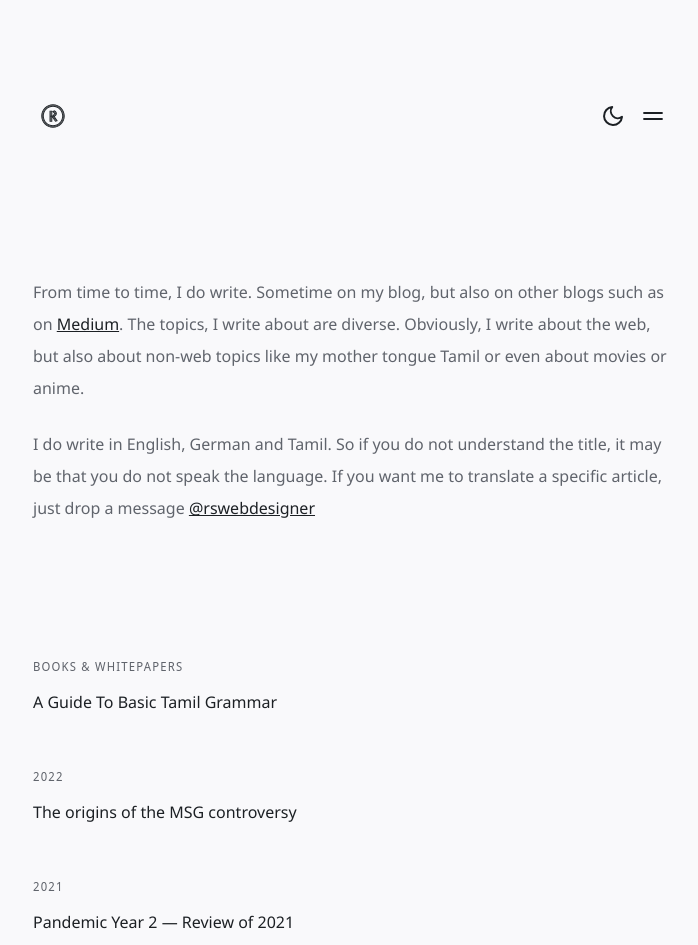
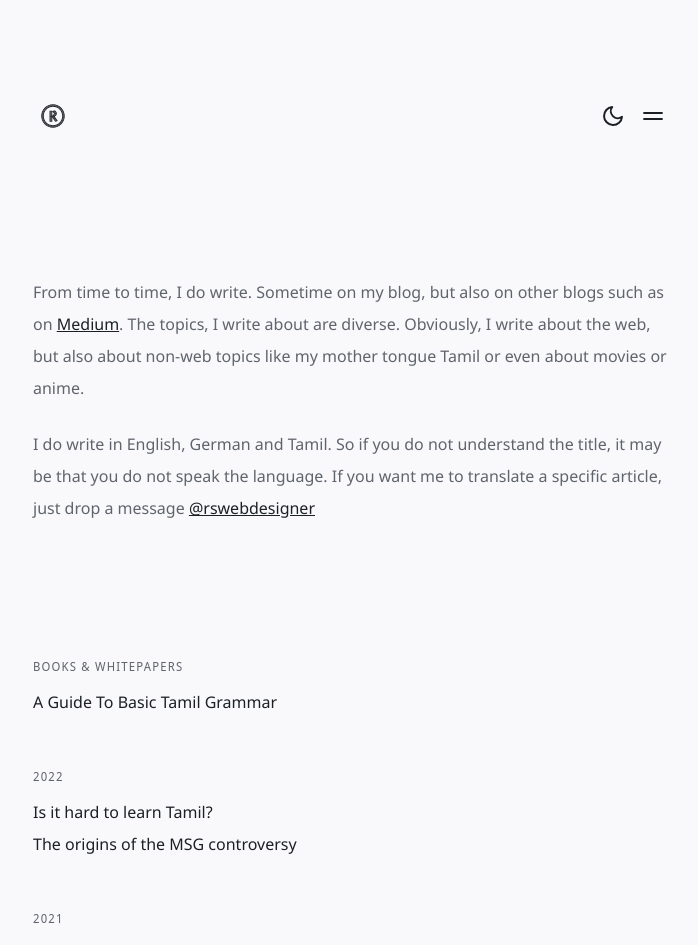
Before and after one commit to rathesDot/rathes.me, a Next.js app: page /writings in a window 1280 px wide. Shown: the top 945 px of the page, without its empty margins (95-793 px from the left). Built offline with nearby package versions, Linux system fonts and the light colour scheme.

Commit message:
✨ Add Is it hard to learn tamil blog post

```diff
--- a/src/content/blog/externalLinks.ts
+++ b/src/content/blog/externalLinks.ts
@@ -14,6 +14,11 @@ const links = [
     date: "Nov 6, 2016",
     link: "https://medium.com/@rathes/pivot-in-leben-warum-ich-mich-entschied-nach-schleswig-zu-ziehen-dbb268db09a6",
   },
+  {
+    title: "Is it hard to learn Tamil?",
+    date: "July 29, 2022",
+    link: "https://learn-tamil.com/blog/is-it-hard-to-learn-tamil",
+  },
 ]
 
 export default links
```
